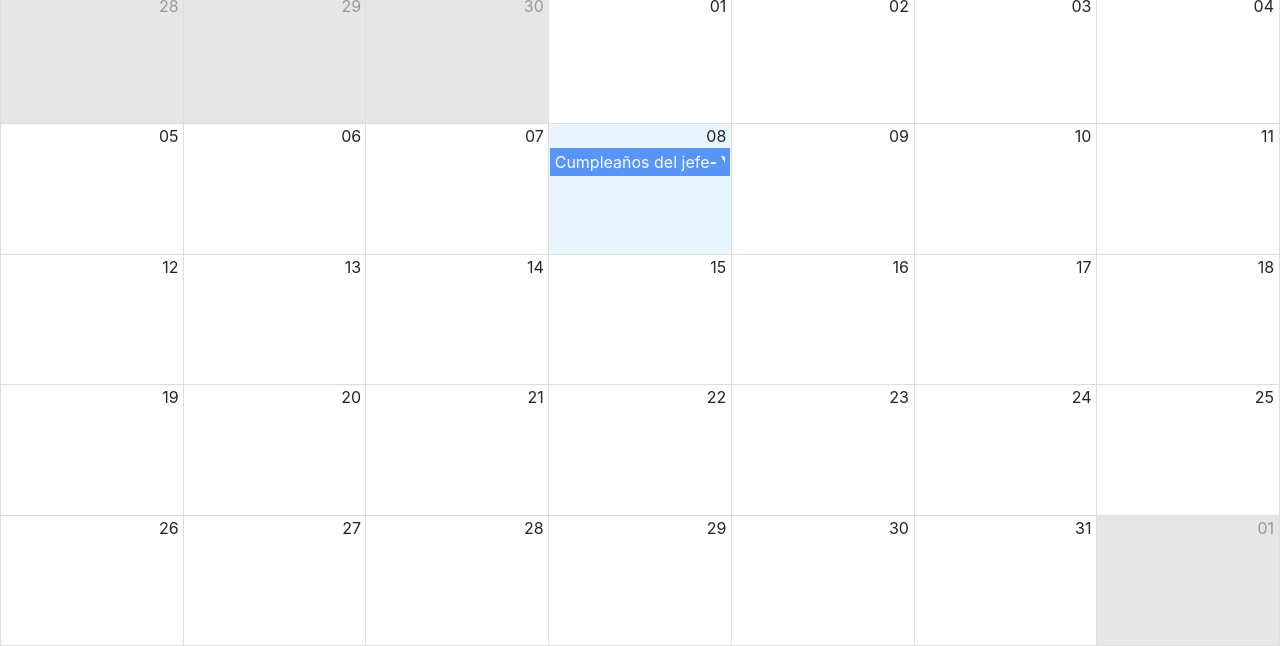
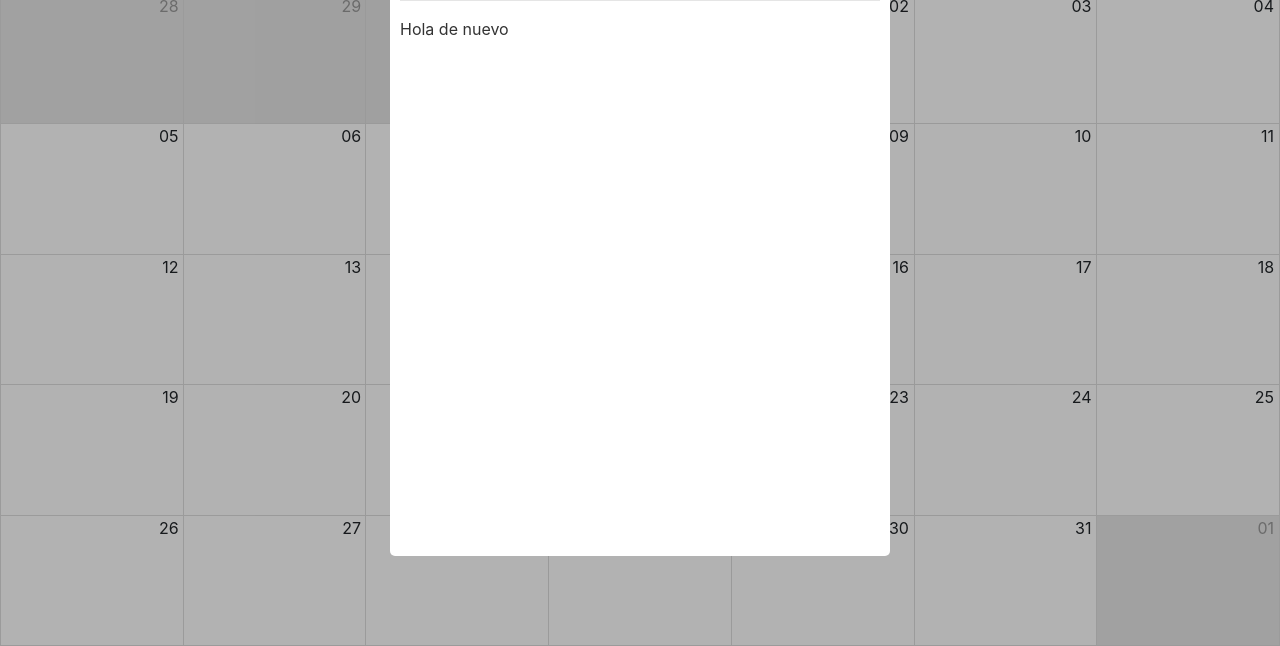
Before and after one commit to yoya93/calendar-app, a React app: page / in a window 1280 px wide. Shown: the part 154-800 px from the top of the page. Built offline with nearby package versions, Linux system fonts and the light colour scheme.

Commit message:
Added modal component

```diff
--- a/package.json
+++ b/package.json
@@ -10,6 +10,7 @@
     "react": "^16.13.1",
     "react-big-calendar": "^0.28.0",
     "react-dom": "^16.13.1",
+    "react-modal": "^3.11.2",
     "react-router-dom": "^5.2.0",
     "react-scripts": "3.4.3"
   },
--- /dev/null
+++ b/src/components/calendar/CalendarModal.js
@@ -0,0 +1,39 @@
+import React, { useState } from "react";
+
+import Modal from "react-modal";
+
+Modal.setAppElement("#root");
+
+export const CalendarModal = () => {
+  const customStyles = {
+    content: {
+      top: "50%",
+      left: "50%",
+      right: "auto",
+      bottom: "auto",
+      marginRight: "-50%",
+      transform: "translate(-50%, -50%)",
+    },
+  };
+
+  const [isOpen, setIsOpen] = useState(true);
+
+  const closeModal = () => {
+    setIsOpen(false);
+  };
+  return (
+    <Modal
+      isOpen={isOpen}
+      //   onAfterOpen={afterOpenModal}
+      onRequestClose={closeModal}
+      style={customStyles}
+      className="modal"
+      overlayClassName="modal-fondo"
+      closeTimeoutMS={200}
+    >
+      <h2>Hola</h2>
+      <hr />
+      <span>Hola de nuevo</span>
+    </Modal>
+  );
+};
--- a/src/components/calendar/CalendarScreen.js
+++ b/src/components/calendar/CalendarScreen.js
@@ -8,6 +8,7 @@ import { Navbar } from "../ui/Navbar";
 
 import "react-big-calendar/lib/css/react-big-calendar.css";
 import "moment/locale/es";
+import { CalendarModal } from "./CalendarModal";
 
 moment.locale("es");
 const localizer = momentLocalizer(moment);
@@ -75,6 +76,8 @@ export const CalendarScreen = () => {
         onDoubleClickEvent={onDoubleClick}
         view={lastView}
       />
+
+      <CalendarModal />
     </div>
   );
 };
--- a/src/styles.css
+++ b/src/styles.css
@@ -13,3 +13,44 @@ body {
 .rbc-calendar {
   height: 100%;
 }
+
+/* Modal */
+.ReactModalPortal > div {
+  opacity: 0;
+}
+
+.ReactModalPortal .ReactModal__Overlay {
+  align-items: center;
+  display: flex;
+  justify-content: center;
+  transition: opacity 0.2s ease-in-out;
+  z-index: 999;
+}
+
+.modal-fondo {
+  background-color: rgba(0, 0, 0, 0.3);
+  bottom: 0;
+  left: 0;
+  right: 0;
+  top: 0;
+  position: fixed;
+}
+
+.ReactModalPortal .ReactModal__Overlay--after-open {
+  opacity: 1;
+}
+
+.ReactModalPortal .ReactModal__Overlay--before-close {
+  opacity: 0;
+}
+
+.modal {
+  background: white;
+  border-radius: 5px;
+  color: rgb(51, 51, 51);
+  display: inline;
+  max-height: 620px;
+  max-width: 500px;
+  outline: none;
+  padding: 10px;
+}
```
Also changed, not shown: 1 other file.
